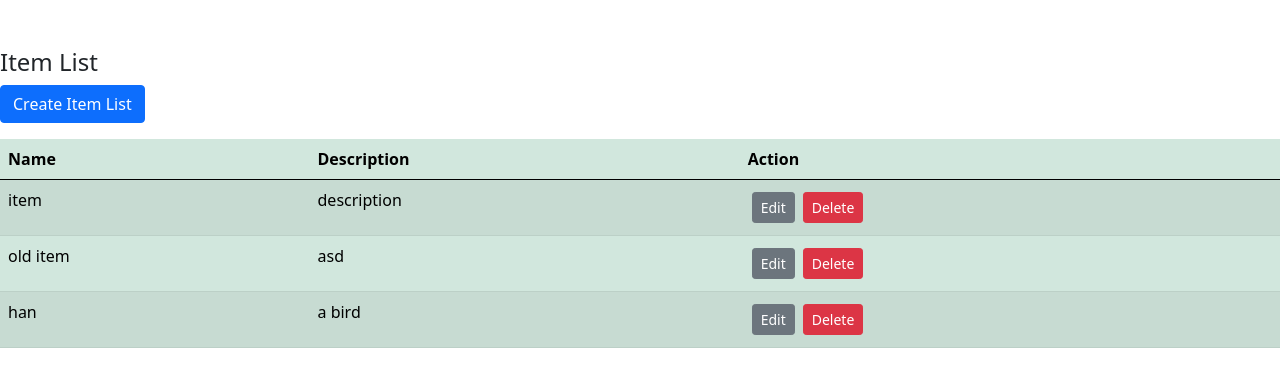
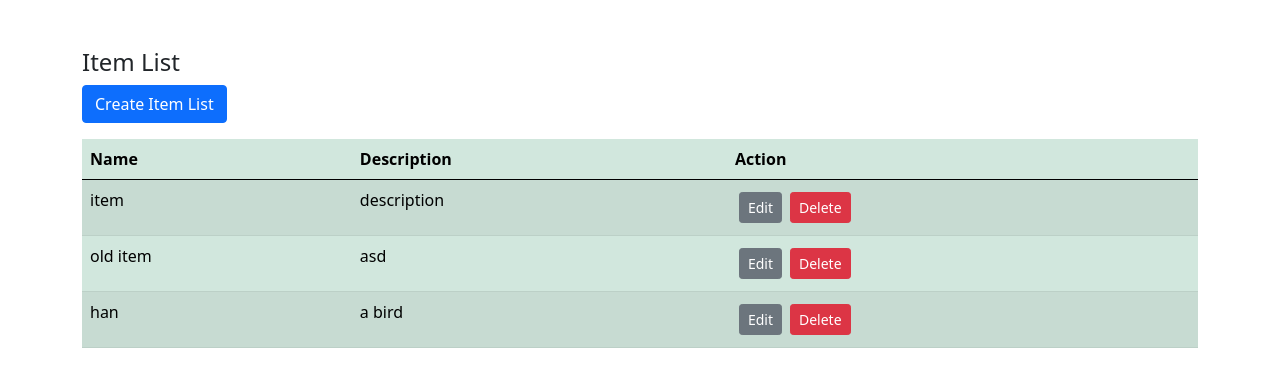
Before and after one commit to rakinplaban/patterncrud, a Django app: page / in a window 1280 px wide. Shown: the top 387 px of the page. Run offline with Django 5.2, Linux system fonts and the light colour scheme; data comes from the database, SQL or seed files in the repository; both versions use the stored data as it was after the commit.

Commit message:
container added.

```diff
--- a/patterncrud/templates/index.html
+++ b/patterncrud/templates/index.html
@@ -14,10 +14,9 @@
 </head>
 <body>
 
-    <div class="container"></div>
-
+        <div class="container">
           <h4 class="mt-5">Item List</h4>
-
+        </div>
 
         <!-- Modal HTML Structure -->
         <div class="modal fade" id="createItemModal" tabindex="-1" aria-labelledby="exampleModalLabel" aria-hidden="true">
@@ -32,7 +31,7 @@
          <!-- Button trigger modal -->
 
             <!-- Button to open the form (without data-bs-toggle) -->
-        <div id="itemCreate">
+        <div id="itemCreate" class="container">
             <button type="button" class="btn btn-primary item_create_button" data-url="{% url 'create_item' %}">
               Create Item List
             </button>
@@ -43,7 +42,7 @@
 
            </div>
 
-
+    <div class="container">
         <table id="itemList" class="table table-success table-striped mt-3">
             <thead>
                 <tr>
```
Also changed, not shown: patterncrud/db.sqlite3. Lines whose indentation alone changed are shown as unchanged.
